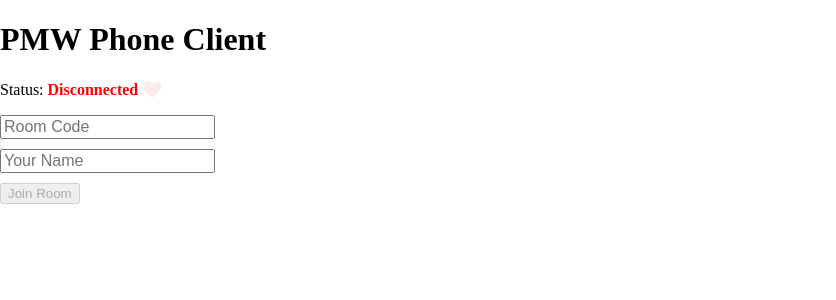
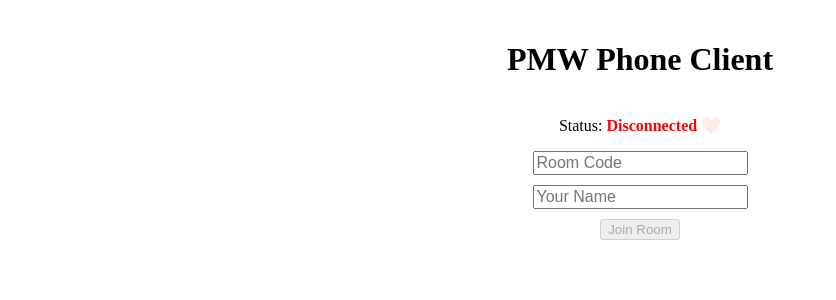
Before and after one commit to SnackMountainGames/pmw-monorepo, a React (Vite) app in the folder apps/phone-client/: page / in a window 1280 px wide. Shown: the top 300 px of the page, without its empty margins (0-836 px from the left). Built offline with nearby package versions, Linux system fonts and the light colour scheme; no server answers.

Commit message:
Fixed styling on menu

```diff
--- a/apps/phone-client/src/components/WelcomeMenu.tsx
+++ b/apps/phone-client/src/components/WelcomeMenu.tsx
@@ -35,7 +35,15 @@ export const WelcomeMenu = () => {
   }
 
   return (
-    <div>
+    <div
+      style={{
+        boxSizing: 'border-box',
+        display: 'flex',
+        flexDirection: 'column',
+        alignItems: 'center',
+        margin: 20,
+      }}
+    >
       <h1>PMW Phone Client</h1>
       <ConnectionStatus />
 
@@ -44,6 +52,9 @@ export const WelcomeMenu = () => {
         value={roomCode}
         onChange={(e) => setRoomCode(e.target.value)}
         style={{ display: 'block', marginBottom: 10 }}
+        type="text"
+        autoComplete="off"
+        maxLength={4}
       />
 
       <input
@@ -51,6 +62,9 @@ export const WelcomeMenu = () => {
         value={name}
         onChange={(e) => setName(e.target.value)}
         style={{ display: 'block', marginBottom: 10 }}
+        type="text"
+        autoComplete="off"
+        maxLength={20}
       />
 
       <button onClick={joinRoom} disabled={!connected}>
--- a/apps/phone-client/src/components/hud/Hud.tsx
+++ b/apps/phone-client/src/components/hud/Hud.tsx
@@ -8,11 +8,15 @@ export const Hud = () => {
       id="game-hud"
       style={{
         position: 'absolute',
-        width: '100%',
+        left: 0,
+        right: 0,
+        boxSizing: 'border-box',
         pointerEvents: 'none',
         touchAction: 'none',
         userSelect: 'none',
-        paddingLeft: 20,
+        display: 'flex',
+        justifyContent: 'center',
+        margin: 20,
       }}
     >
       {roomCode ? (
--- a/apps/phone-client/src/state/GameState.ts
+++ b/apps/phone-client/src/state/GameState.ts
@@ -40,7 +40,9 @@ type GameStore = {
 
 export const useGameStore = create<GameStore>((set) => ({
   roomCode: '',
-  setRoomCode: (roomCode: string) => set(() => ({ roomCode })),
+  setRoomCode: (roomCode: string) => set(() => ({
+    roomCode: roomCode.toUpperCase(),
+  })),
   name: '',
   setName: (name: string) => set(() => ({ name })),
   isConnectedToGameRoom: false,
```
